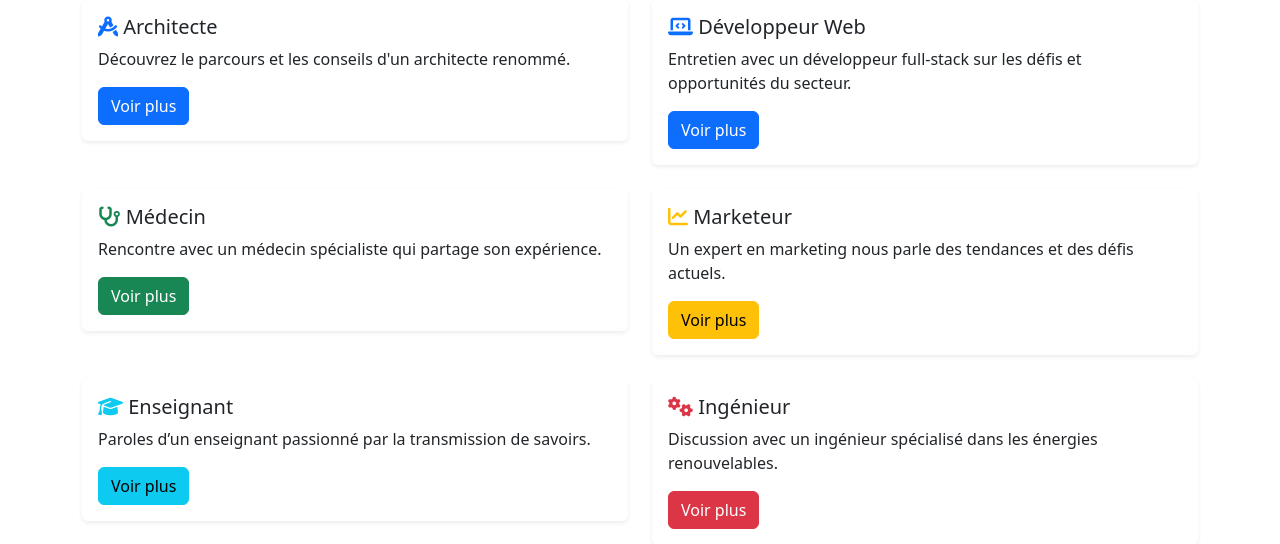
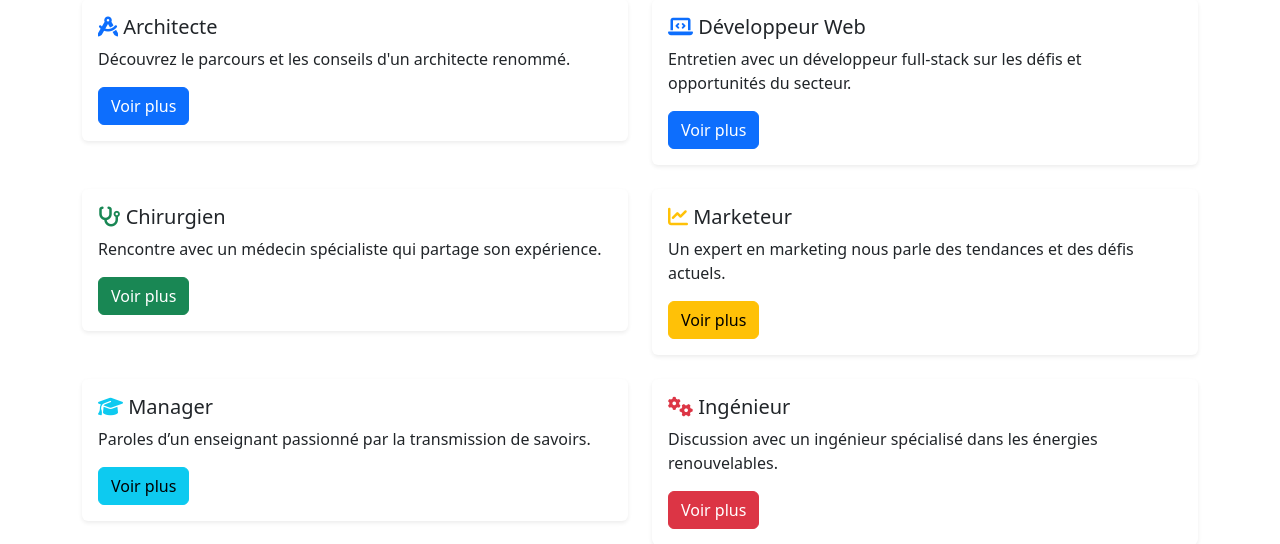
Before and after one commit to zoubv/MediaOrinetation, a PHP site: page /index.php?page=interview in a window 1280 px wide. Shown: the part 167-711 px from the top of the page. Run offline with PHP 8.4, Linux system fonts and the light colour scheme.

Commit message:
Update interview.php

```diff
--- a/MediaOrientation/view/interview.php
+++ b/MediaOrientation/view/interview.php
@@ -7,7 +7,7 @@
                 <div class="card-body">
                     <h5 class="card-title"><i class="fas fa-drafting-compass text-primary"></i> Architecte</h5>
                     <p class="card-text">Découvrez le parcours et les conseils d'un architecte renommé.</p>
-                    <a href="pdf/interview_architecte.pdf" class="btn btn-primary" target="_blank">Voir plus</a>
+                    <a href="pdf/Architecte.pdf" class="btn btn-primary" target="_blank">Voir plus</a>
                 </div>
             </div>
         </div>
@@ -17,7 +17,7 @@
                 <div class="card-body">
                     <h5 class="card-title"><i class="fas fa-laptop-code text-primary"></i> Développeur Web</h5>
                     <p class="card-text">Entretien avec un développeur full-stack sur les défis et opportunités du secteur.</p>
-                    <a href="pdf/interview_developpeur.pdf" class="btn btn-primary" target="_blank">Voir plus</a>
+                    <a href="pdf/Developpeur-Web.pdf" class="btn btn-primary" target="_blank">Voir plus</a>
                 </div>
             </div>
         </div>
@@ -25,9 +25,9 @@
         <div class="col-md-6 mb-4">
             <div class="card shadow-sm border-0">
                 <div class="card-body">
-                    <h5 class="card-title"><i class="fas fa-stethoscope text-success"></i> Médecin</h5>
+                    <h5 class="card-title"><i class="fas fa-stethoscope text-success"></i> Chirurgien</h5>
                     <p class="card-text">Rencontre avec un médecin spécialiste qui partage son expérience.</p>
-                    <a href="pdf/interview_medecin.pdf" class="btn btn-success" target="_blank">Voir plus</a>
+                    <a href="pdf/Chirurgien.pdf" class="btn btn-success" target="_blank">Voir plus</a>
                 </div>
             </div>
         </div>
@@ -37,7 +37,7 @@
                 <div class="card-body">
                     <h5 class="card-title"><i class="fas fa-chart-line text-warning"></i> Marketeur</h5>
                     <p class="card-text">Un expert en marketing nous parle des tendances et des défis actuels.</p>
-                    <a href="pdf/interview_marketeur.pdf" class="btn btn-warning" target="_blank">Voir plus</a>
+                    <a href="pdf/marketeur.pdf" class="btn btn-warning" target="_blank">Voir plus</a>
                 </div>
             </div>
         </div>
@@ -45,9 +45,9 @@
         <div class="col-md-6 mb-4">
             <div class="card shadow-sm border-0">
                 <div class="card-body">
-                    <h5 class="card-title"><i class="fas fa-graduation-cap text-info"></i> Enseignant</h5>
+                    <h5 class="card-title"><i class="fas fa-graduation-cap text-info"></i> Manager</h5>
                     <p class="card-text">Paroles d’un enseignant passionné par la transmission de savoirs.</p>
-                    <a href="pdf/interview_enseignant.pdf" class="btn btn-info" target="_blank">Voir plus</a>
+                    <a href="pdf/Manager.pdf" class="btn btn-info" target="_blank">Voir plus</a>
                 </div>
             </div>
         </div>
@@ -57,7 +57,7 @@
                 <div class="card-body">
                     <h5 class="card-title"><i class="fas fa-cogs text-danger"></i> Ingénieur</h5>
                     <p class="card-text">Discussion avec un ingénieur spécialisé dans les énergies renouvelables.</p>
-                    <a href="pdf/interview_ingenieur.pdf" class="btn btn-danger" target="_blank">Voir plus</a>
+                    <a href="pdf/Ingenieur.pdf" class="btn btn-danger" target="_blank">Voir plus</a>
                 </div>
             </div>
         </div>
@@ -67,7 +67,7 @@
                 <div class="card-body">
                     <h5 class="card-title"><i class="fas fa-gavel text-dark"></i> Avocat</h5>
                     <p class="card-text">Découvrez le quotidien d'un avocat spécialisé en droit des affaires.</p>
-                    <a href="pdf/interview_avocat.pdf" class="btn btn-dark" target="_blank">Voir plus</a>
+                    <a href="pdf/Avocat.pdf" class="btn btn-dark" target="_blank">Voir plus</a>
                 </div>
             </div>
         </div>
@@ -77,7 +77,7 @@
                 <div class="card-body">
                     <h5 class="card-title"><i class="fas fa-palette text-secondary"></i> Artiste</h5>
                     <p class="card-text">Paroles d’un artiste sur son processus créatif et sa vision du métier.</p>
-                    <a href="pdf/interview_artiste.pdf" class="btn btn-secondary" target="_blank">Voir plus</a>
+                    <a href="pdf/Artiste.pdf" class="btn btn-secondary" target="_blank">Voir plus</a>
                 </div>
             </div>
         </div>
```
